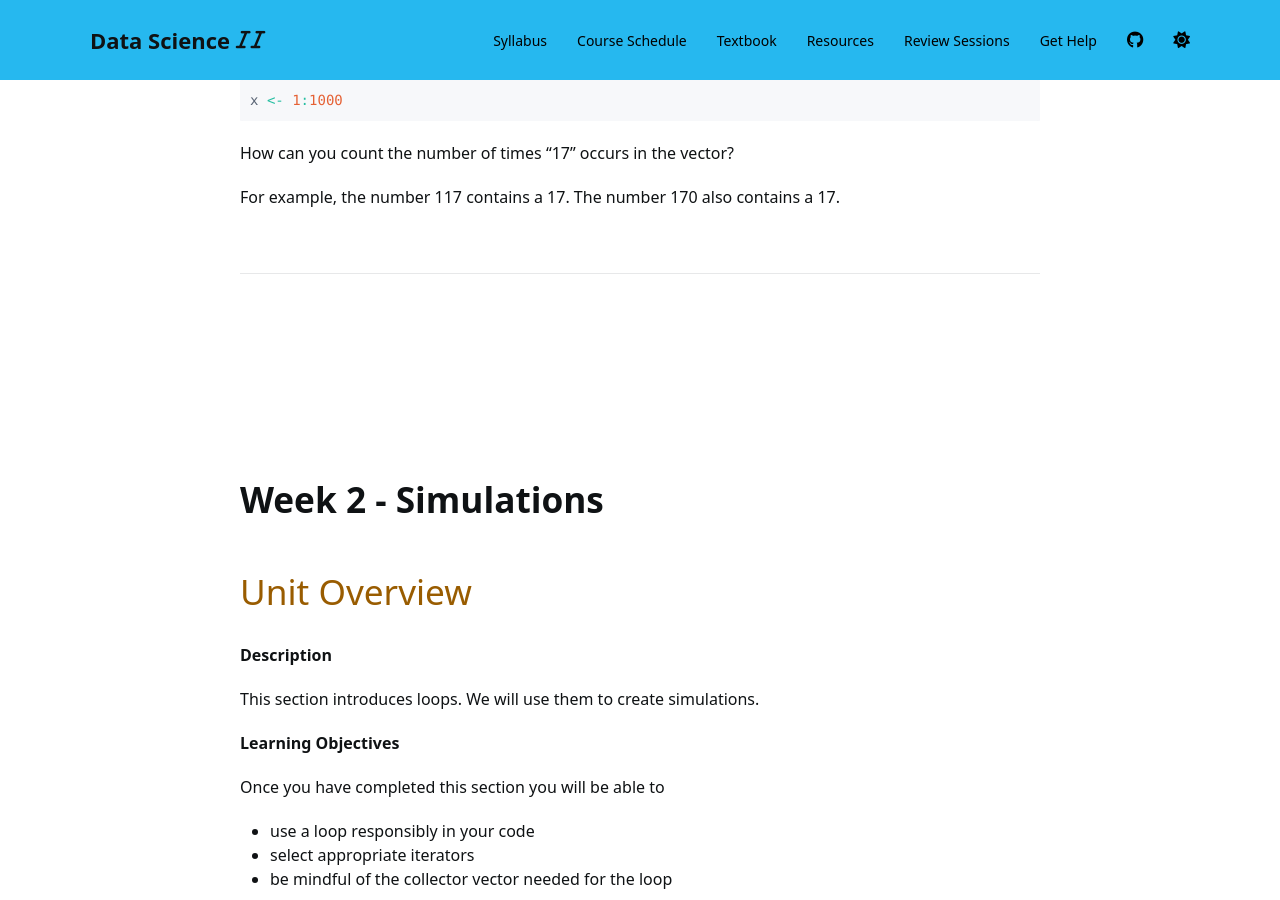
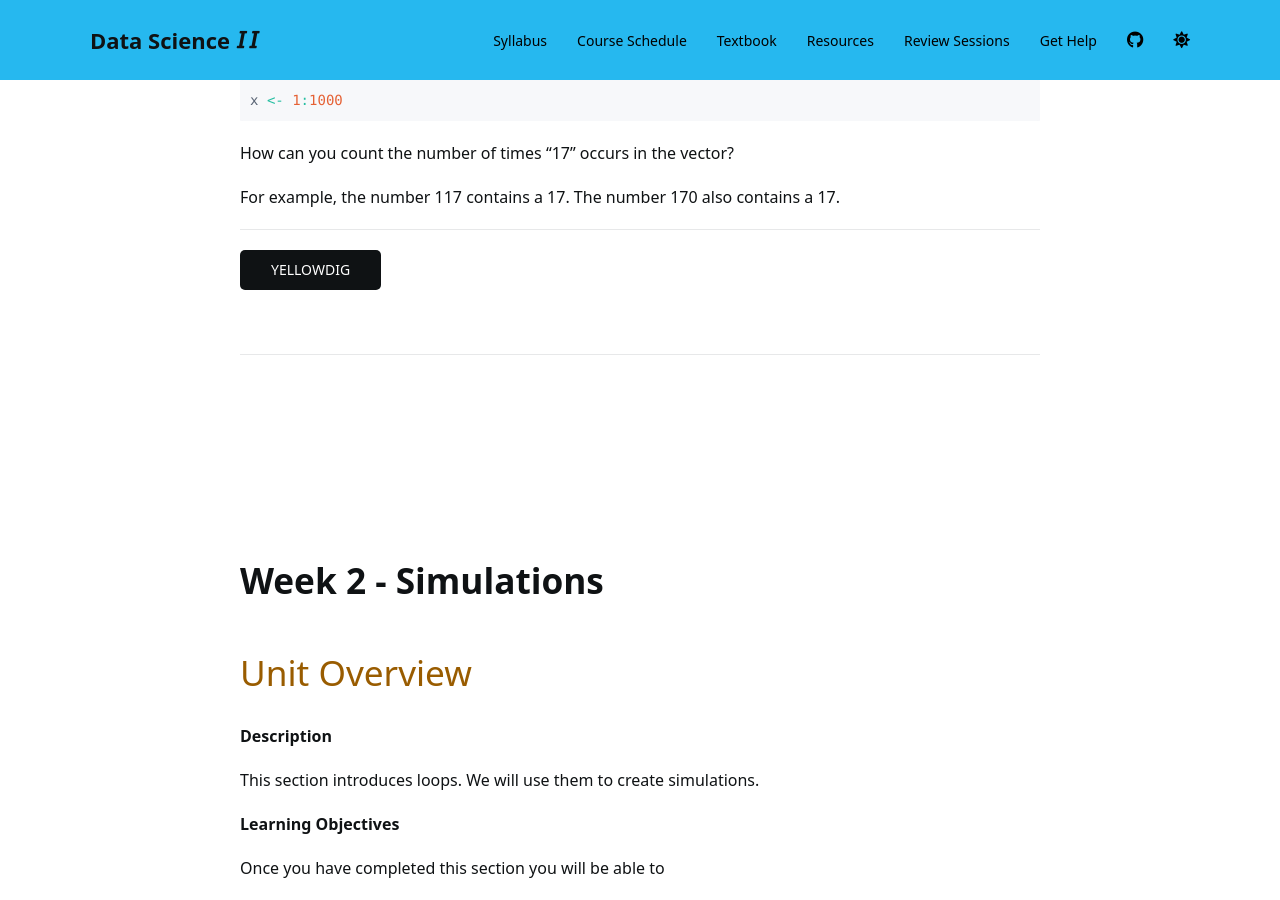
Before and after one commit to DS4PS/cpp-527-fall-2020, a Jekyll site: the page built from schedule.md, in a window 1280 px wide and 900 px high, scrolled down 22511 px. Built offline with Jekyll 4.4.1, drawn with Linux system fonts in a browser that asks for light colours; nearby versions of some CDN libraries; a script bundle is joined from its source files by our own code; library files that are not in the unit come from our copies; a style sheet for code colours, icons or effects is not loaded.

Commit message:
Update schedule.md

```diff
--- a/schedule.md
+++ b/schedule.md
@@ -1022,6 +1022,11 @@ x <- 1:1000
 How can you count the number of times "17" occurs in the vector?
 
 For example, the number 117 contains a 17. The number 170 also contains a 17.
+
+-----
+
+<a class="uk-button uk-button-primary" href="{{page.yellowdig_url}}">YELLOWDIG</a>
+
 
 <br>
 <hr>
```
